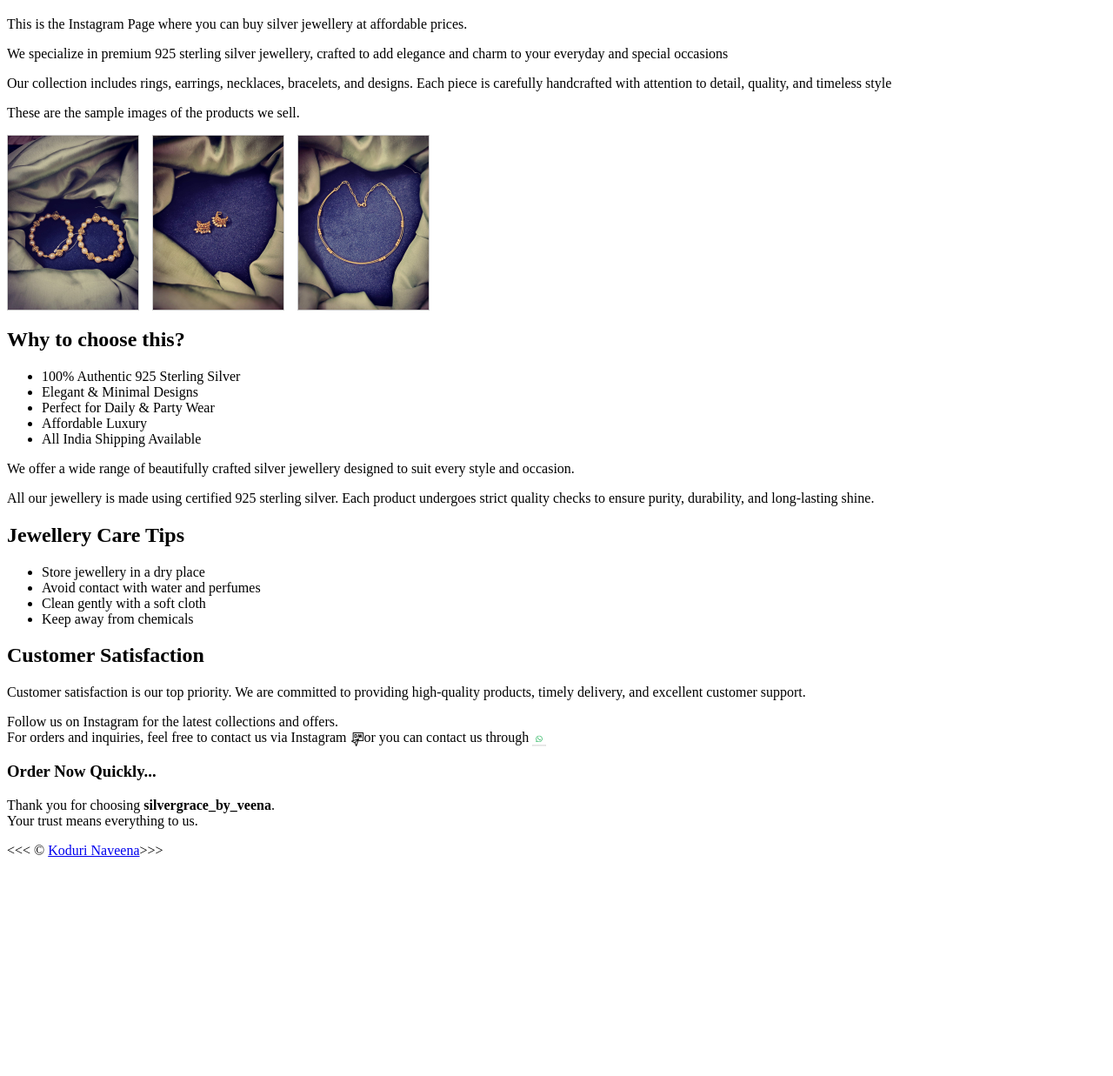
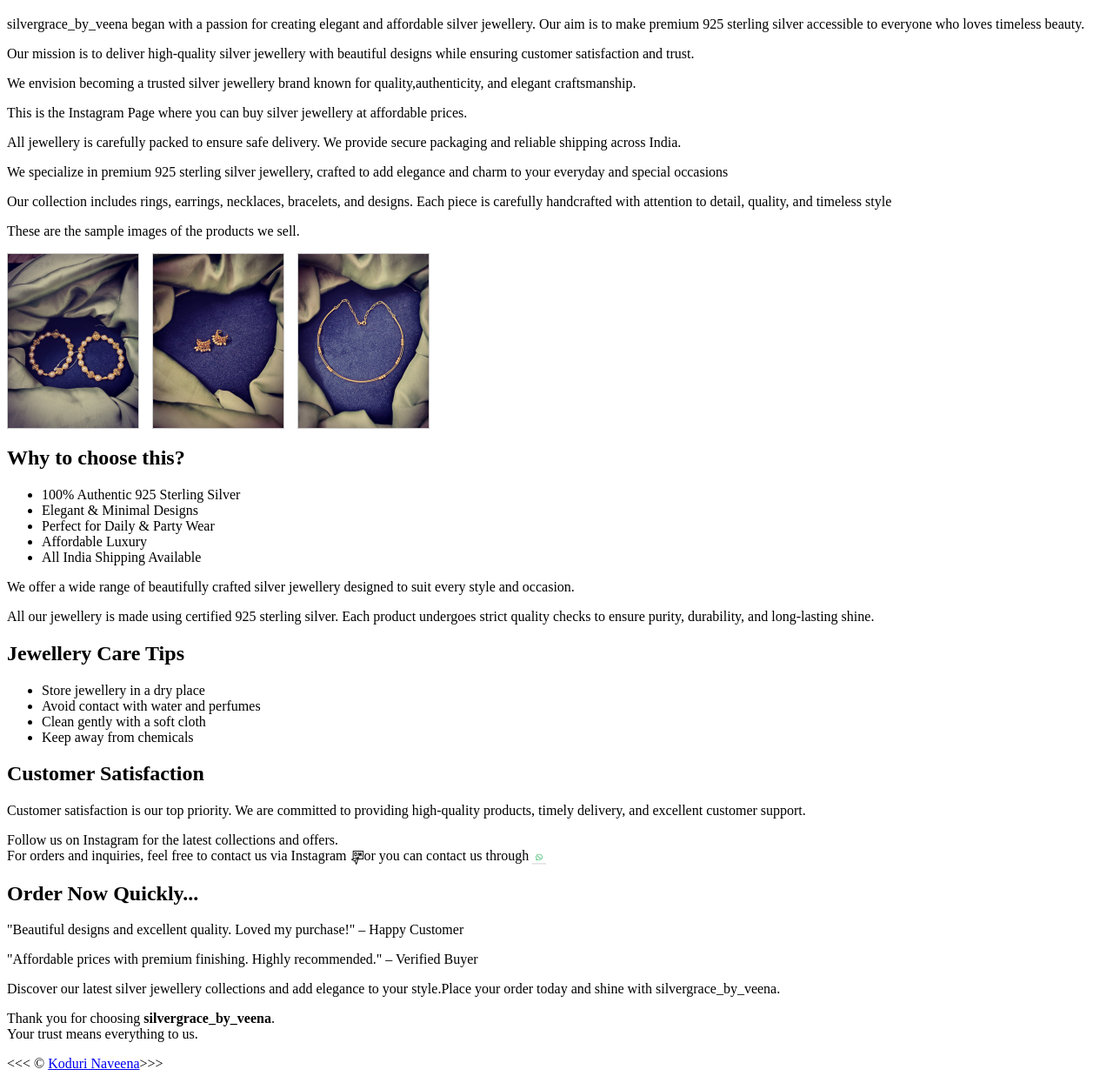
Before and after one commit to Veekshitha08/silver-jewellery, a plain HTML site: page index.html in a window 1280 px wide. Shown: the part 61-1298 px from the top of the page at 87% size. Before the commit the page ends 1056 px from the top, so only its background shows below. Drawn offline with Linux system fonts and the light colour scheme.

Commit message:
Update index.html

```diff
--- a/index.html
+++ b/index.html
@@ -24,10 +24,19 @@
 
     <body>
         <h1>silvergrace_by_veena</h1>
+        <p>silvergrace_by_veena began with a passion for creating elegant and affordable silver jewellery. Our aim is to make premium 925 sterling silver accessible to everyone who loves timeless beauty.</p>
+
+        <p>Our mission is to deliver high-quality silver jewellery with beautiful designs  while ensuring customer satisfaction and trust.</p>
+
+        <p>We envision becoming a trusted silver jewellery brand known for quality,authenticity, and elegant craftsmanship.</p>
+
         <p>This is the Instagram Page where you can buy silver jewellery at affordable prices.</p>
+
+        <p>All jewellery is carefully packed to ensure safe delivery. We provide secure packaging and reliable shipping across India.</p>
 
         <p>We specialize in premium 925 sterling silver jewellery, crafted to add
         elegance and charm to your everyday and special occasions</p>
+
 
         <p>Our collection includes rings, earrings, necklaces, bracelets, and
         designs. Each piece is carefully handcrafted with attention
@@ -51,6 +60,7 @@
 
         <p>We offer a wide range of beautifully crafted silver jewellery designed to suit every style and occasion.</p>
         <p>All our jewellery is made using certified 925 sterling silver. Each product undergoes strict quality checks to ensure purity, durability, and long-lasting shine.</p>
+
         <h2>Jewellery Care Tips</h2>
         <ul>
             <li>Store jewellery in a dry place</li>
@@ -58,14 +68,20 @@
             <li>Clean gently with a soft cloth</li>
             <li>Keep away from chemicals</li>
         </ul>
+
         <h2>Customer Satisfaction</h2>
         <p> Customer satisfaction is our top priority. We are committed to providing high-quality products, timely delivery, and excellent customer support.</p>
 
         <p>Follow us on Instagram for the latest collections and offers.
             <br>For orders and inquiries, feel free to contact us via Instagram <img src="icon1.png" alt="icon" width="16" style="vertical-align: middle;">or you can contact us through <img src="icon2.png" alt="icon" width="16" style="vertical-align: middle;"></p>
 
-        <h3>Order Now Quickly...</h3>
+        <h2>Order Now Quickly...</h2>
 
+        <p>"Beautiful designs and excellent quality. Loved my purchase!" – Happy Customer</p>
+
+        <p>"Affordable prices with premium finishing. Highly recommended." – Verified Buyer</p>
+
+        <p>Discover our latest silver jewellery collections and add elegance to your style.Place your order today and shine with silvergrace_by_veena.</p>
 
         <p>Thank you for choosing <strong>silvergrace_by_veena</strong>.
             <br>Your trust means everything to us.
```
